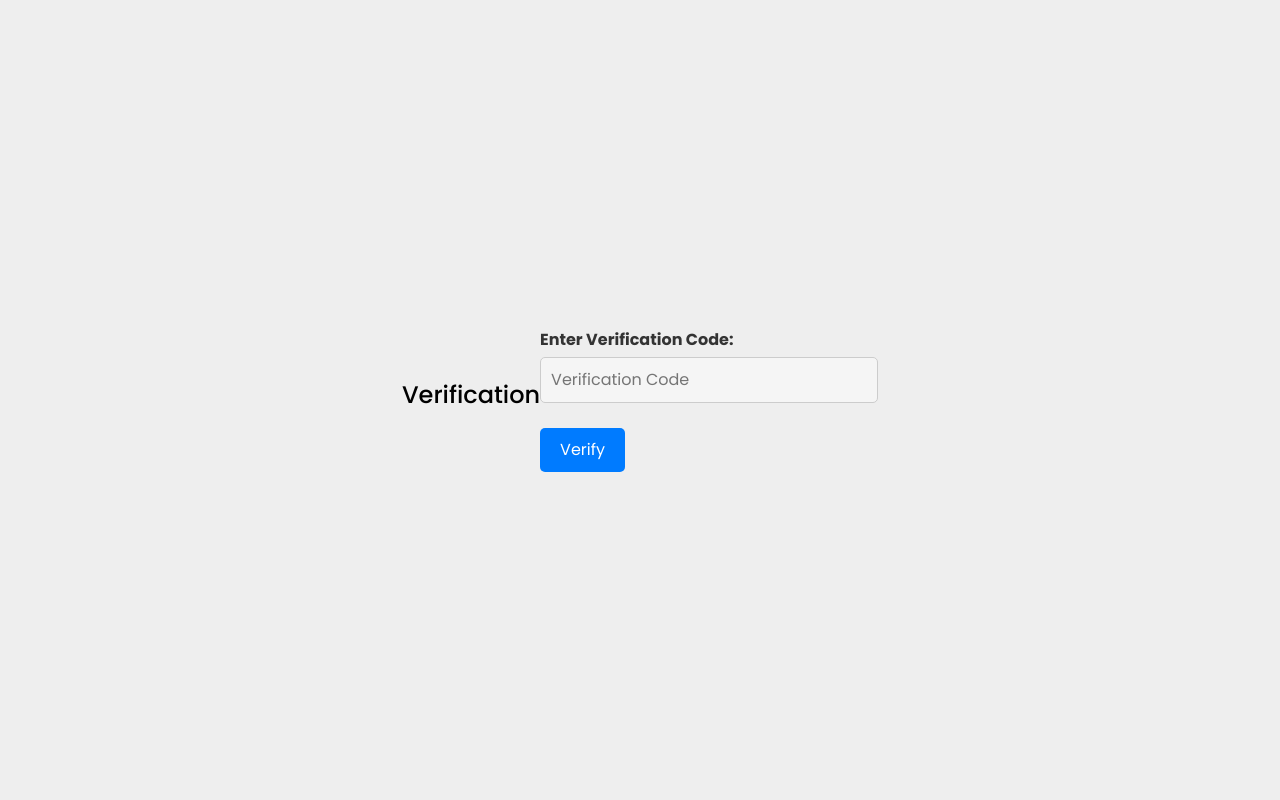
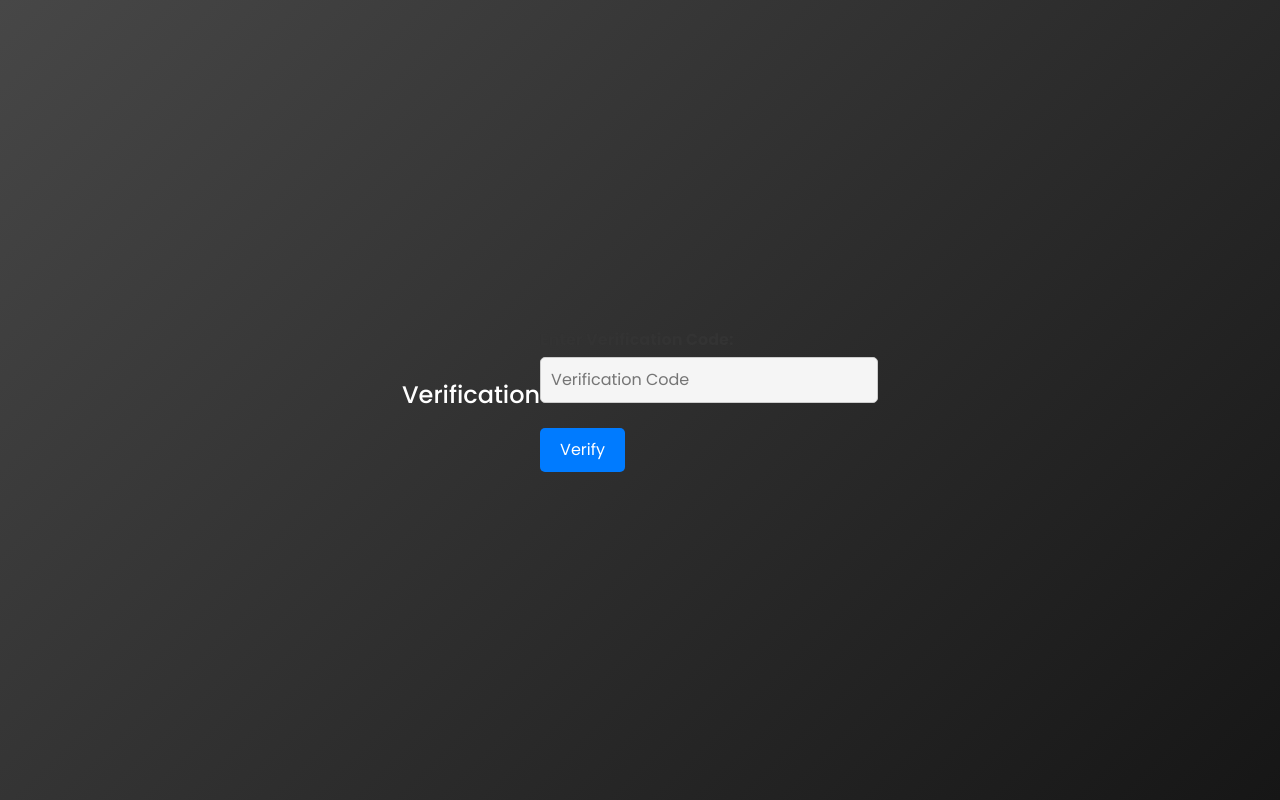
Before and after one commit to Akhamis01/E-Commerce-Storefront, a React (Create React App) app in the folder frontend/: page /verify in a window 1280 px wide. Built offline with nearby package versions, Linux system fonts and the light colour scheme.

Commit message:
Verification page

```diff
--- a/frontend/src/components/Verification/Verification.css
+++ b/frontend/src/components/Verification/Verification.css
@@ -5,7 +5,6 @@
     padding: 20px;
     border: 1px solid #ccc;
     border-radius: 5px;
-    background-color: #f9f9f9;
     text-align: center;
 }
 
--- a/frontend/src/components/Verification/Verification.js
+++ b/frontend/src/components/Verification/Verification.js
@@ -29,8 +29,8 @@ const Verification = () => {
     };
 
     return (
-        <div className="verification-body">
-            <h1>Verification</h1>
+        <div className="verification-body order-main-bg">
+            <h1 style={{color: "white"}}>Verification</h1>
             <form onSubmit={handleSubmit}>
                 <div className="form-group">
                     <label htmlFor="verificationCode">Enter Verification Code:</label>
```
